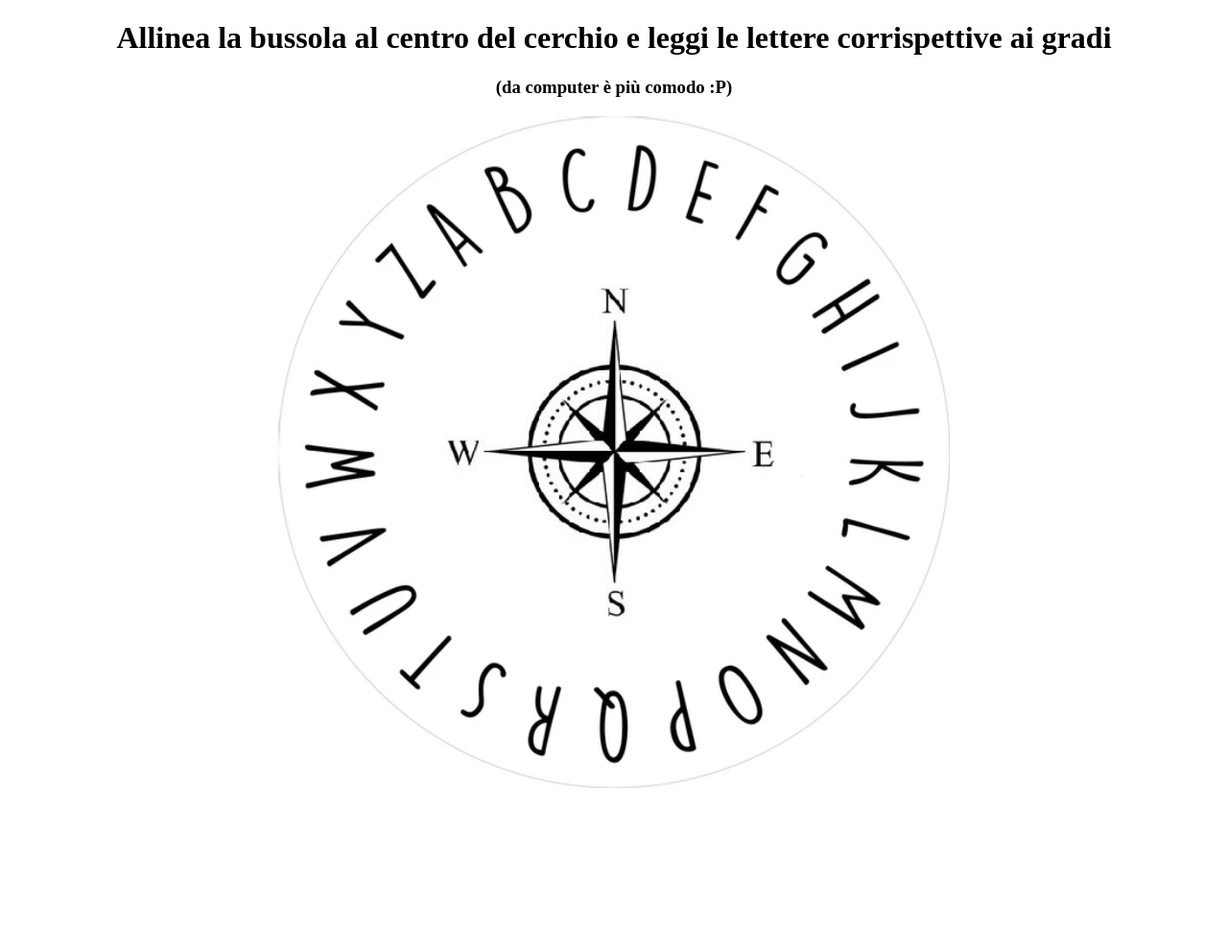
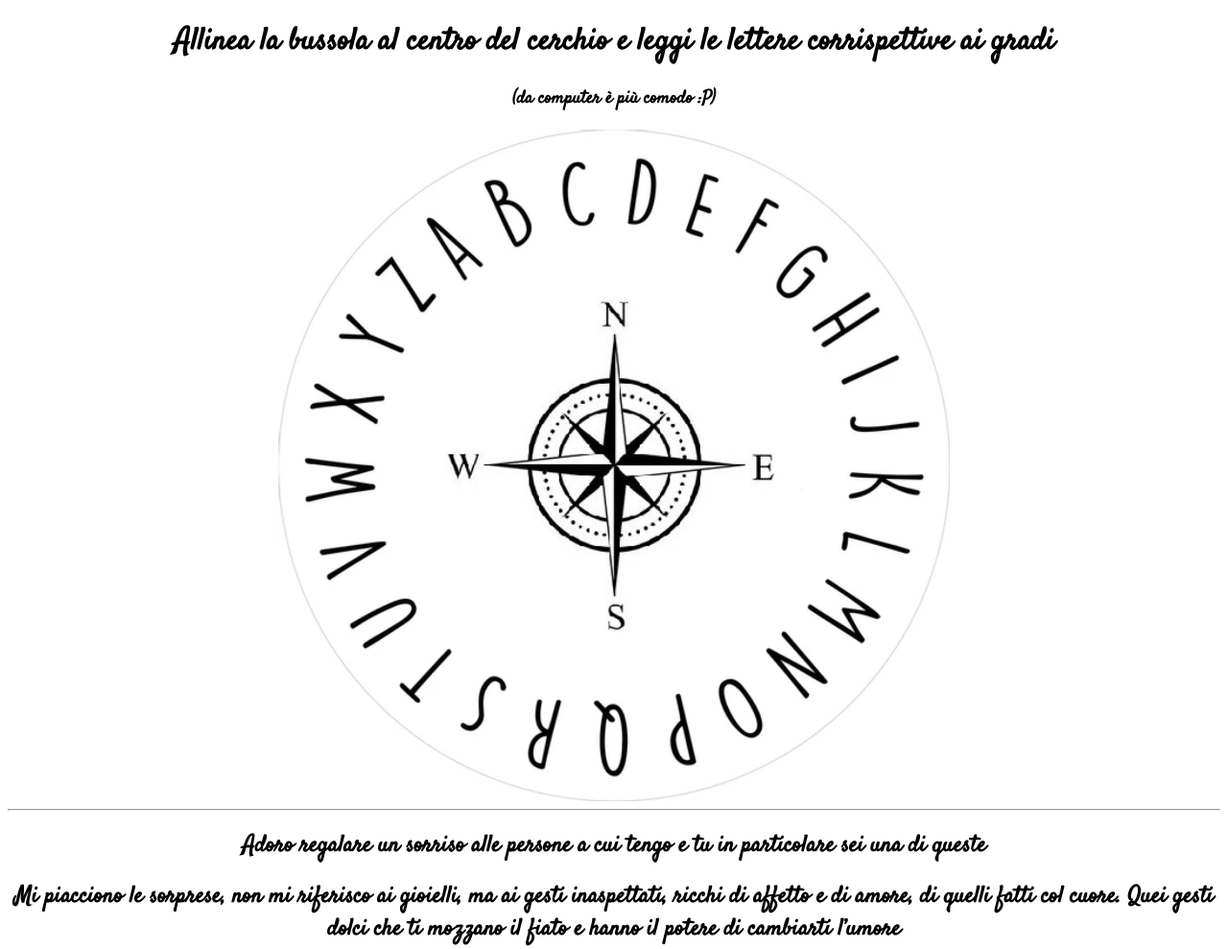
Before and after one commit to Daversini/daversini.github.io, a plain HTML site: page index.html in a window 1280 px wide. Shown: the top 989 px of the page at 96% size. Drawn offline with Linux system fonts and the light colour scheme.

Commit message:
Added custom font

```diff
--- a/index.html
+++ b/index.html
@@ -2,24 +2,29 @@
 <html lang="it">
 
 <head>
+    <meta charset="utf-8">
     <title>Miry clicca qui</title>
+    <link href="https://fonts.googleapis.com/css2?family=Satisfy&display=swap" rel="stylesheet">
     <link rel="stylesheet" href="styles.css">
 </head>
 
-<body>
-    <div style="text-align:center">
+<body style="text-align:center">
+    <div class="paragraph">
         <h1>Allinea la bussola al centro del cerchio e leggi le lettere corrispettive ai gradi</h1>
         <h3>(da computer è più comodo :P)</h3>
     </div>
-    <img src="res/circle.png" alt="Circle" class="center">
+    <img src="res/circle.png" alt="Circle" class="center" style="width: 700px; height: auto;">
+    <hr>
+    <div class="paragraph">
+        <h2 class="paragraph">Adoro regalare un sorriso alle persone a cui tengo e tu in particolare sei una di queste</h2>
+        <h2 class="paragraph">Mi piacciono le sorprese, non mi riferisco ai gioielli, ma ai gesti inaspettati, ricchi di affetto e di amore, di quelli fatti col cuore. Quei gesti dolci che ti mozzano il fiato e hanno il potere di cambiarti l’umore</h2>
+    </div>
 
+    <footer>
+        <div style="margin-top: 500px; ">
+            <h4 class="paragraph">PS: Ti voglio bene <3</h4>
+        </div>
+    </footer>
 </body>
 
-<footer>
-    <div style="text-align:center; margin-top: 750px;">
-        <hr>
-        <h4>PS: Ti voglio bene <3</h4>
-    </div>
-</footer>
-
 </html>
--- a/styles.css
+++ b/styles.css
@@ -2,6 +2,8 @@
     display: block;
     margin-left: auto;
     margin-right: auto;
-    width: 700px;
-    height: auto;
 }
+
+.paragraph {
+    font-family: 'Satisfy', cursive;
+}
```
